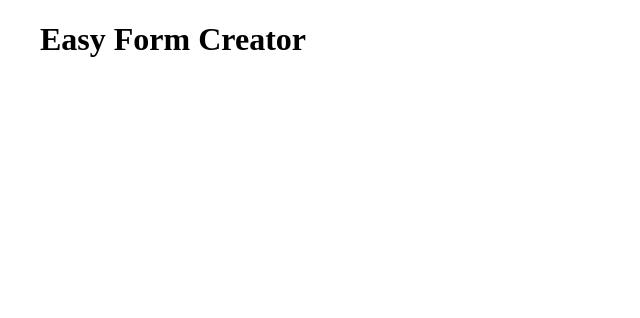
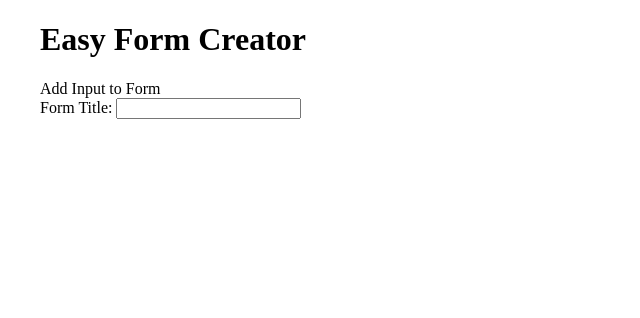
Before and after one commit to doron2402/easyformcreator, a PHP site: page / in a window 1280 px wide. Shown: the top 318 px of the page, without its empty margins (0-640 px from the left). Run offline with PHP 8.4, Linux system fonts and the light colour scheme; some libraries are stand-ins or nearby versions.

Commit message:
part 2
need to select the label in order the let the user change the names of
the labels

```diff
--- a/index.php
+++ b/index.php
@@ -18,22 +18,82 @@ $Site = array("Title" => 'Easy Form Creator','Headline' => 'Easy Form Creator');
 <script type="text/javascript" src="https://ajax.googleapis.com/ajax/libs/jquery/1.8.3/jquery.min.js"></script>
 <script type="text/javascript">
 $(document).ready(function() {
-  // Handler for .ready() called.
+
 });
+</script>
+<script type="text/javascript">
+var Field_Num = 1;
+function AddField(Id)
+{
+	if (Id == 0)
+	{
+		$('#fieldSelect').html('<p>Which Field you would like to select?</p><a class="inputButton" onClick="AddField(1);">Text</a><a class="inputButton" onClick="AddField(2);">Password</a><a class="inputButton" onClick="AddField(3);">File</a>');
+	}
+	else
+	{
+		$('form').append('<br />');
+		switch(Id)
+		{
+			case 1:
+				//Text Field
+				$('form').append('<label>Field_Text_' + Field_Num + '<input type="text" name="Field_Text_' + Field_Num + '" /></label>');
+				break;
+			case 2:
+				//Password input
+				$('form').append('<label>Field_Password_' + Field_Num + '<input type="password" name="Field_Password_' + Field_Num + '" /></label>');
+				break;
+			case 3:
+				//Password input
+				$('form').append('<label>Field_File_' + Field_Num + '<input type="file" name="Field_File_' + Field_Num + '" /></label>');
+				break;
+
+		}
+		Field_Num++;
+	}
+}
 </script>
 <title><?=$Site['Title'];?></title>
 </head>
 <body>
+<div id="ChangeText" style="display:none;position:absolute;top:200px;width:400px;height:100px;right:200px;"></div>
 <div id="Wrap">
 	<div id="Content">
 		<div id="header">
 			<h1><?=$Site['Headline'];?></h1>
 		</div>
 		<div id="mainbody">
-
+		<a onClick="AddField(0);">Add Input to Form</a>
+			<div id="fieldSelect"></div>
+		<form>
+			<label>Form Title: <input type="text" name="Title" /></label>
+		</form>
 		</div>
 		<div id="footer"></div>
 	</div>
 </div>
+<script type="text/javascript">
+function closeSaveVal()
+{
+	$('#ChangeText').html('');
+	$('#ChangeText').hide();
+}
+
+$("label").live("click", function() {
+    var old_val = $(this).text();
+
+	if ( $('#ChangeText').is(':visible') )
+	{
+		//Do nothing
+	}
+	else
+	{
+		$('#ChangeText').append('Old Value : ' + old_val + '<br />');
+		$('#ChangeText').append('New Value : <input type="text" id="newValue" name="newVal" />');
+		$('#ChangeText').append('<p onClick="$(\'label\').text($(\'#newValue\').val());">Save</p><p onClick="closeSaveVal();">Close</p>');
+		$('#ChangeText').fadeIn('slow');
+	}
+
+});
+</script>
 </body>
 </html>
--- a/style.css
+++ b/style.css
@@ -2,6 +2,7 @@ body
 {
 
 }
+a,label{cursor:pointer;}
 #Wrap
 {
 }
@@ -11,3 +12,7 @@ body
 	margin-right:auto;
 	margin-left:auto;
 }
+.inputButton
+{
+	padding:5px;
+}
```
